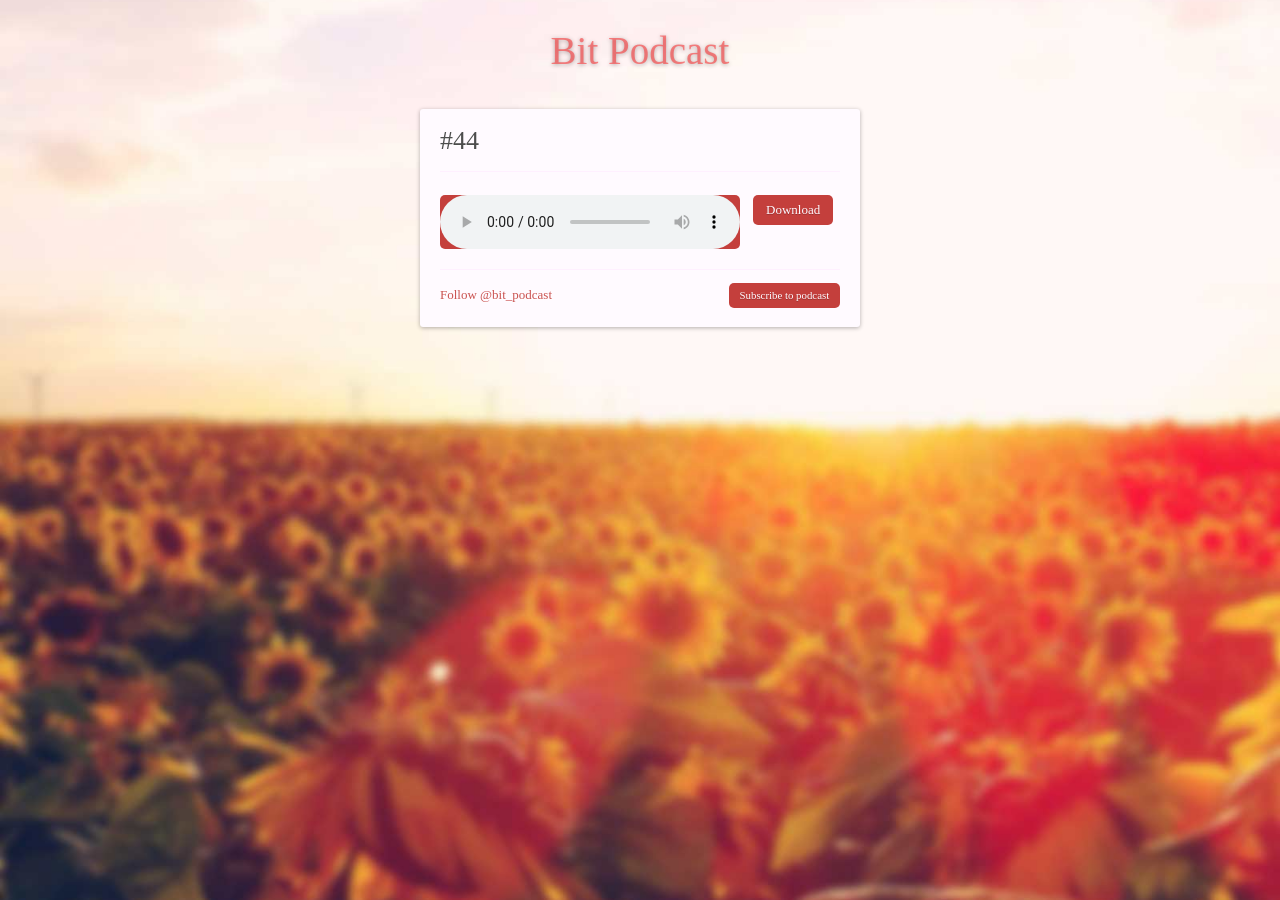
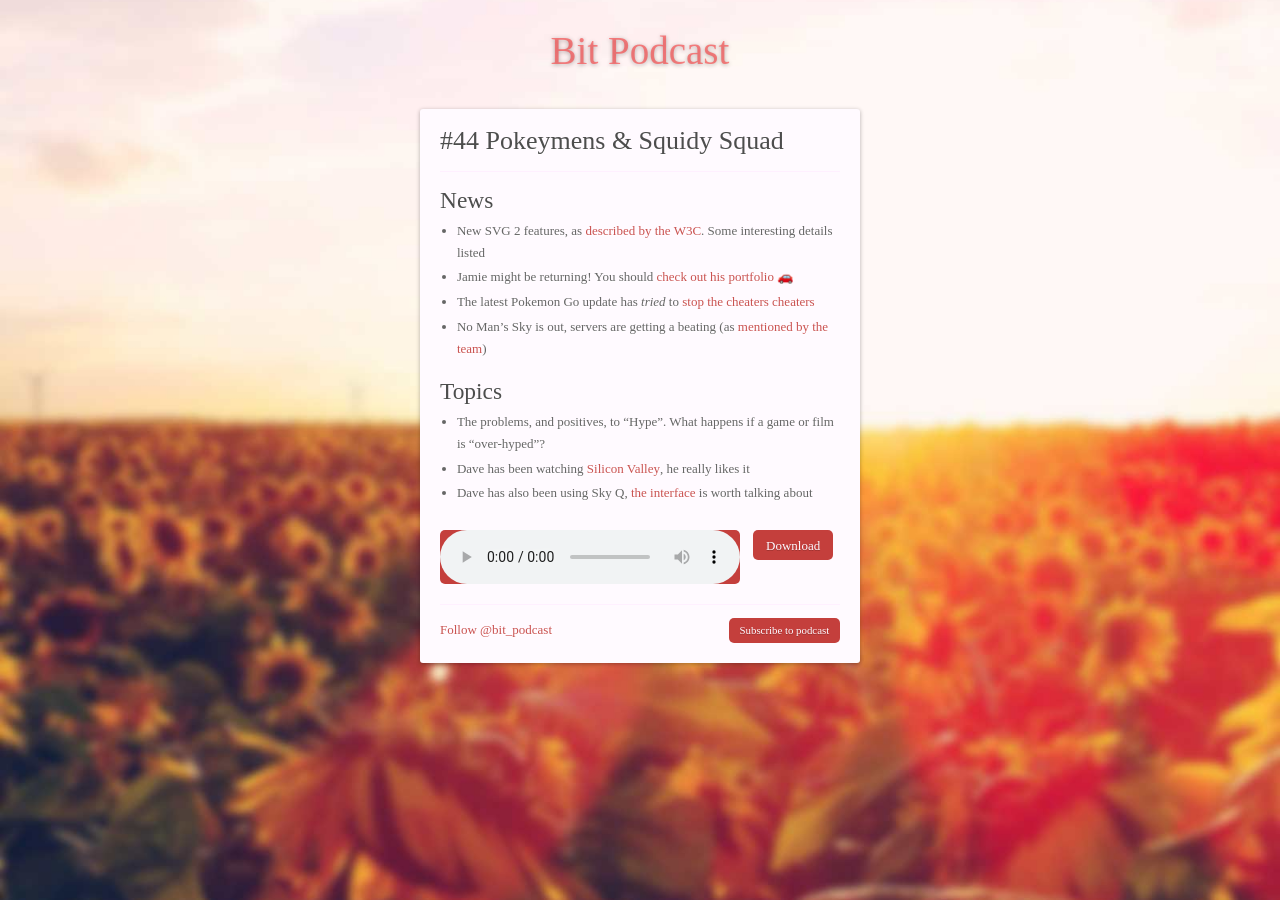
Before and after one commit to benjaminreid/bitpodcast.com, a Jekyll site: the page built from _posts/2016-08-12-episode-44.md, in a window 1280 px wide. Built offline with Jekyll 4.4.1, drawn with Linux system fonts in a browser that asks for light colours; some web fonts are replaced; comment, search, counter and statistics services are not loaded.

Commit message:
Episode #44 notes :star:

```diff
--- a/_posts/2016-08-12-episode-44.md
+++ b/_posts/2016-08-12-episode-44.md
@@ -1,9 +1,22 @@
 ---
 layout: post
-title: "#44"
+title: "#44 Pokeymens & Squidy Squad"
 date: 2016-08-12 00:00:00
 file: //s3-eu-west-1.amazonaws.com/bitpodcasts/episode-44.mp3
 file_itunes: //s3-eu-west-1.amazonaws.com/bitpodcasts/episode-44-itunes.m4a
-excerpt: ""
+excerpt: "A little dev talk with SVG2, followed by No Man's Sky and the whole Hype issue around it, plus some TV talk"
 duration: "36:36"
 ---
+
+## News
+
+- New SVG 2 features, as [described by the W3C](https://github.com/w3c/svgwg/wiki/SVG-2-new-features). Some interesting details listed
+- Jamie might be returning! You should [check out his portfolio 🚗](http://jamietakes.photos/)
+- The latest Pokemon Go update has _tried_ to [stop the cheaters cheaters](http://mashable.com/2016/08/01/pokemon-go-update-cheating/#hH195ym78Oqj)
+- No Man's Sky is out, servers are getting a beating (as [mentioned by the team](https://twitter.com/NoMansSky/status/763271670333370368))
+
+## Topics
+
+- The problems, and positives, to "Hype". What happens if a game or film is "over-hyped"?
+- Dave has been watching [Silicon Valley](https://www.youtube.com/watch?v=69V__a49xtw), he really likes it
+- Dave has also been using Sky Q, [the interface](https://www.youtube.com/watch?v=TN7hvV4_3hY) is worth talking about
```
